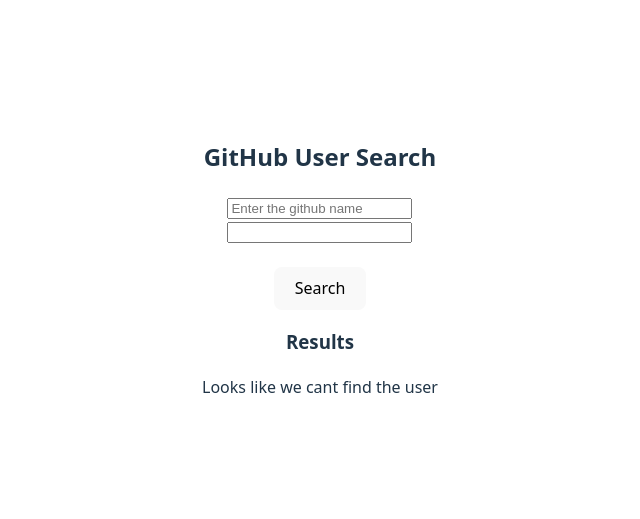
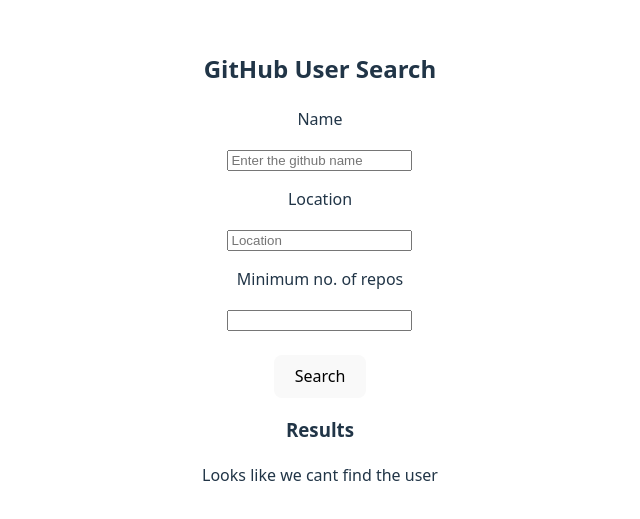
Before and after one commit to brolyne/alx-fe-reactjs, a React app in the folder github-user-search/: page / in a window 1280 px wide. Shown: the part 133-652 px from the top of the page, without its empty margins (320-960 px from the left). Built offline with nearby package versions, Linux system fonts and the light colour scheme; the HTML template or start-up script is replaced by a standard one.

Commit message:
more search parameters

```diff
--- a/github-user-search/src/components/Search.jsx
+++ b/github-user-search/src/components/Search.jsx
@@ -5,14 +5,17 @@
 
     const [input, setinput]= useState('');
     const [numberofrepos, setnumberofrepos]= useState(0);
+    const [location, setlocation] = useState('');
     const [data,setdata]= useState(null);
     const [loading, setloading]= useState(false);
 
     async function submit(e){
         e.preventDefault();
+        setloading(true);
         console.log("Fetching");
         const data = await fetchUserData(input, numberofrepos);
         setdata(data);
+        setloading(false);
         console.log("Data: ",data);
 
     }
@@ -21,8 +24,13 @@
         <div>
             <h2>GitHub User Search</h2>
             <form onSubmit={(e)=>{submit(e)}}>
+                <p>Name</p>
                 <input type="text" onChange={(e)=>{setinput(e.target.value)}}  placeholder="Enter the github name"/>
                 <br/>
+                 <p>Location</p>
+                <input type="text" onChange={(e)=>{setlocation(e.target.value)}}  placeholder="Location"/>
+                <br/>
+                <p>Minimum no. of repos</p>
                 <input type="number" onChange={(e)=>setnumberofrepos(e.target.value)}/>
                 <br/><br/>
                 <button type="submit">Search</button>
--- a/github-user-search/src/services/githubService.js
+++ b/github-user-search/src/services/githubService.js
@@ -1,9 +1,11 @@
 import axios from 'axios';
 
 
-export async function fetchUserData(name, numberofrepos){
+export async function fetchUserData(name, numberofrepos, location){
     try {
-        const res = await axios.get(`https://api.github.com/users/${name}`);
+        const res = await axios.get(`https://api.github.com/users/${name}`,{params:{
+            q:`${name} location:${location} repos:>=${numberofrepos}`
+        }});
     //const data = await res.json();
     return res.data;
     } catch (error) {
```
